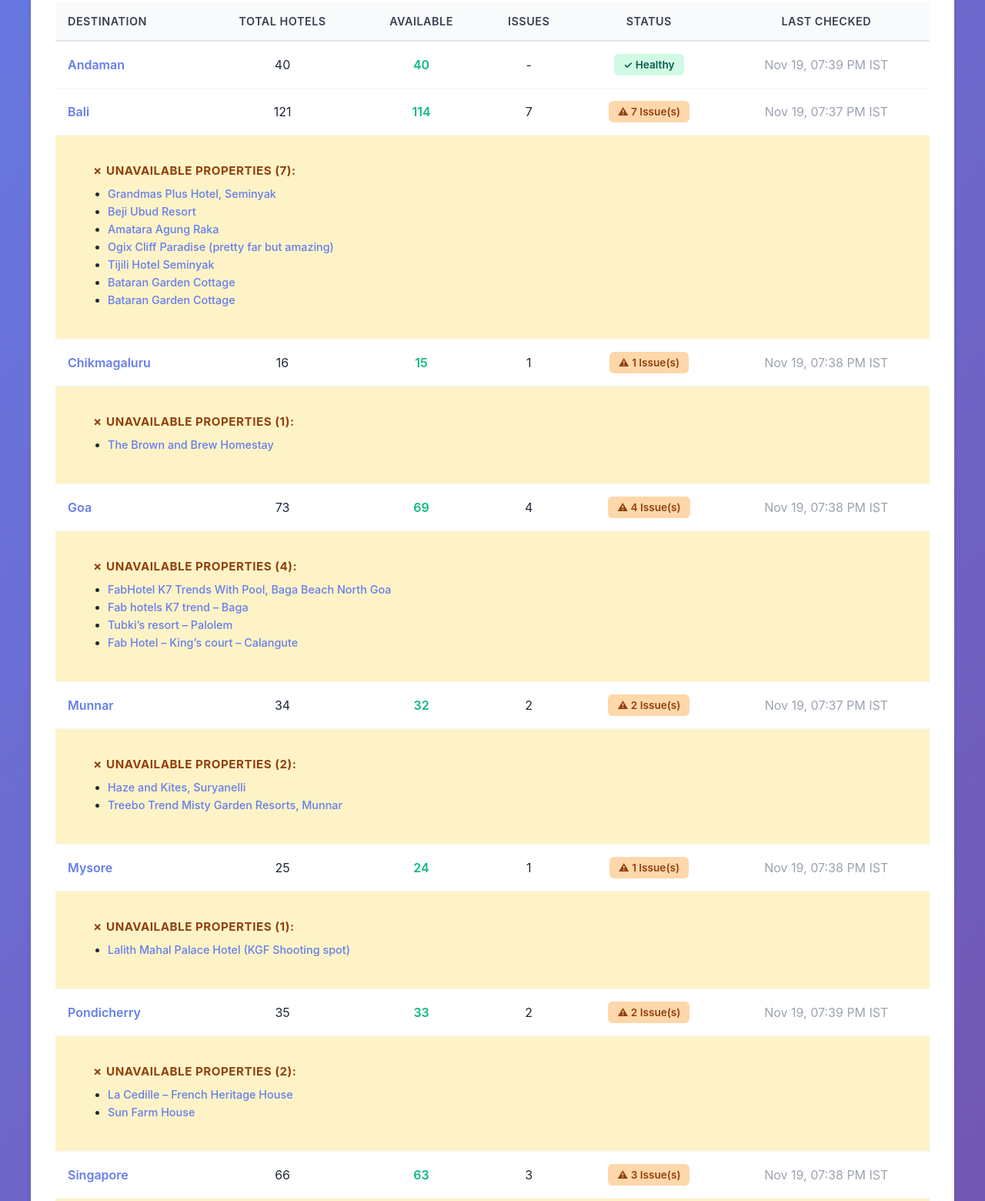
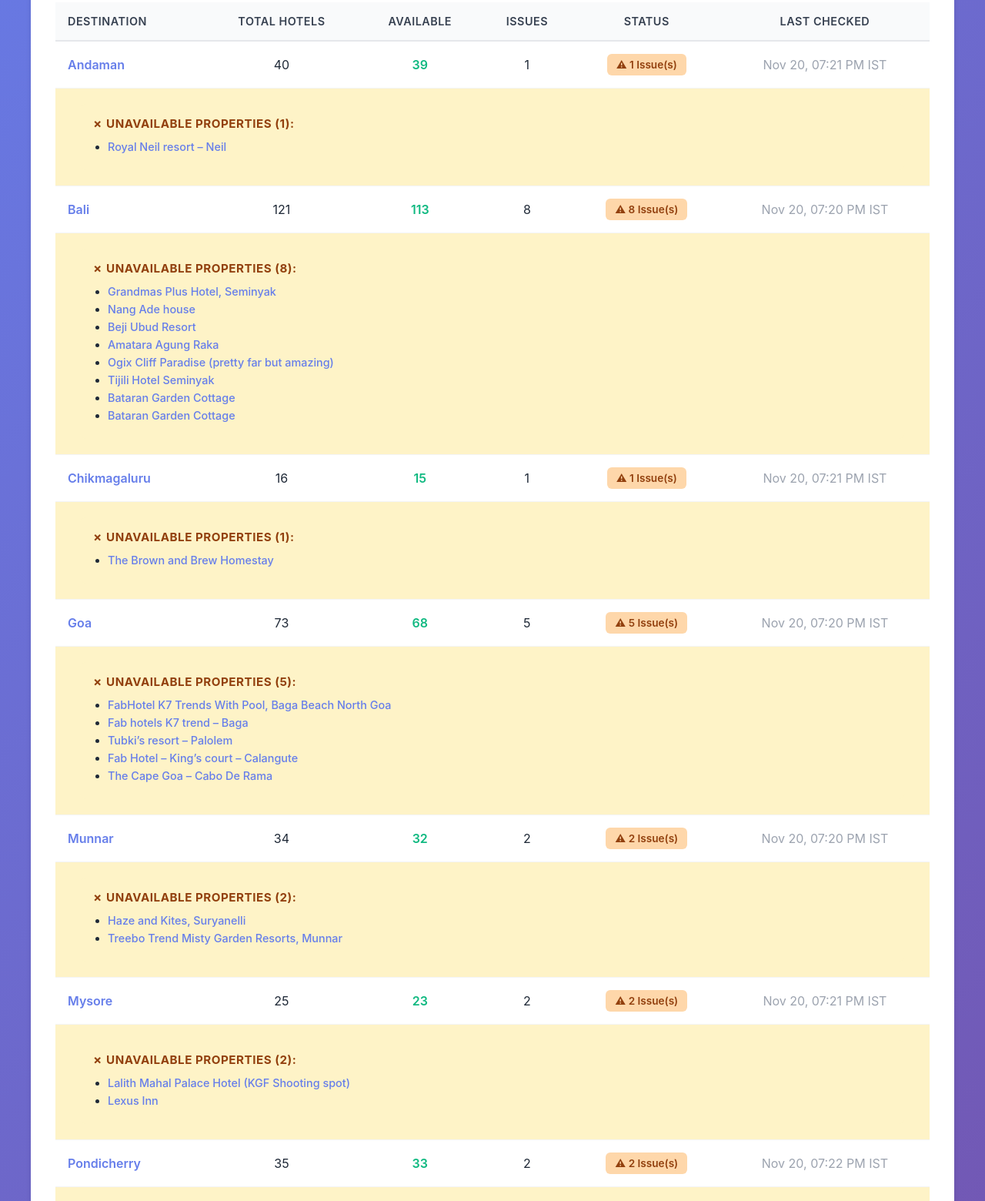
Before and after one commit to sagarsakre/blog_hotel_links_verifier, a plain HTML site: page index.html in a window 1280 px wide. Shown: the part 507-2067 px from the top of the page at 77% size. Drawn offline with Linux system fonts and the light colour scheme.

Commit message:
Update dashboard: Scheduled run caaa3c147b6a4b9bf42084985aca43a25eec4c3c

```diff
--- a/index.html
+++ b/index.html
@@ -289,7 +289,7 @@
             <h1>🏨 Hotel Links Health Dashboard</h1>
             <p class="subtitle">Monitoring Agoda affiliate links across all travel blog posts</p>
             <div class="status-banner">✗ Critical Issues</div>
-            <p class="last-update">Last updated: November 19, 2026 at 07:39 PM IST</p>
+            <p class="last-update">Last updated: November 20, 2026 at 07:22 PM IST</p>
         </header>
 
         <div class="stats-grid">
@@ -302,11 +302,11 @@
                 <div class="stat-label">Total Hotels</div>
             </div>
             <div class="stat-card success">
-                <div class="stat-value">428</div>
+                <div class="stat-value">426</div>
                 <div class="stat-label">Available</div>
             </div>
             <div class="stat-card error">
-                <div class="stat-value">31</div>
+                <div class="stat-value">33</div>
                 <div class="stat-label">Issues</div>
             </div>
         </div>
@@ -332,10 +332,21 @@
                 <a href="https://sakrecubes.com/2024/09/andaman-travel-guide.html" target="_blank" class="destination-link">Andaman</a>
             </td>
             <td class="text-center">40</td>
-            <td class="text-center text-success">40</td>
-            <td class="text-center">-</td>
-            <td class="text-center"><span class="badge badge-success">✓ Healthy</span></td>
-            <td class="text-center text-muted">Nov 19, 07:39 PM IST</td>
+            <td class="text-center text-success">39</td>
+            <td class="text-center">1</td>
+            <td class="text-center"><span class="badge badge-warning">⚠ 1 Issue(s)</span></td>
+            <td class="text-center text-muted">Nov 20, 07:21 PM IST</td>
+        </tr>
+
+        <tr class="details-row">
+            <td colspan="6">
+                <div class="hotel-details">
+                    <div class="hotel-section">
+                        <strong class="section-title unavailable-title">✗ Unavailable Properties (1):</strong>
+                        <ul class="hotel-list"><li><a href="https://www.agoda.com/partners/partnersearch.aspx?pcs=1&cid=1911682&hid=31186661" target="_blank" class="hotel-link">Royal Neil resort – Neil</a></li></ul>
+                    </div>
+                </div>
+            </td>
         </tr>
 
 
@@ -344,18 +355,18 @@
                 <a href="https://sakrecubes.com/2022/10/bali-complete-travel-guide.html" target="_blank" class="destination-link">Bali</a>
             </td>
             <td class="text-center">121</td>
-            <td class="text-center text-success">114</td>
-            <td class="text-center">7</td>
-            <td class="text-center"><span class="badge badge-warning">⚠ 7 Issue(s)</span></td>
-            <td class="text-center text-muted">Nov 19, 07:37 PM IST</td>
+            <td class="text-center text-success">113</td>
+            <td class="text-center">8</td>
+            <td class="text-center"><span class="badge badge-warning">⚠ 8 Issue(s)</span></td>
+            <td class="text-center text-muted">Nov 20, 07:20 PM IST</td>
         </tr>
 
         <tr class="details-row">
             <td colspan="6">
                 <div class="hotel-details">
                     <div class="hotel-section">
-                        <strong class="section-title unavailable-title">✗ Unavailable Properties (7):</strong>
-                        <ul class="hotel-list"><li><a href="https://www.agoda.com/partners/partnersearch.aspx?pcs=1&cid=1911682&hl=en-us&hid=22627043" target="_blank" class="hotel-link">Grandmas Plus Hotel, Seminyak</a></li><li><a href="https://www.agoda.com/partners/partnersearch.aspx?pcs=1&cid=1911682&hl=en-us&hid=109846" target="_blank" class="hotel-link">Beji Ubud Resort</a></li><li><a href="https://www.agoda.com/partners/partnersearch.aspx?pcs=1&cid=1911682&hl=en-us&hid=263325" target="_blank" class="hotel-link">Amatara Agung Raka</a></li><li><a href="https://www.agoda.com/partners/partnersearch.aspx?pcs=1&cid=1911682&hl=en-us&hid=7699523" target="_blank" class="hotel-link">Ogix Cliff Paradise (pretty far but amazing)</a></li><li><a href="https://www.agoda.com/partners/partnersearch.aspx?pcs=1&cid=1911682&hl=en-us&hid=1158942" target="_blank" class="hotel-link">Tijili Hotel Seminyak</a></li><li><a href="https://www.agoda.com/partners/partnersearch.aspx?pcs=1&cid=1911682&hid=2996827" target="_blank" class="hotel-link">Bataran Garden Cottage</a></li><li><a href="https://www.agoda.com/partners/partnersearch.aspx?pcs=1&cid=1911682&hid=2996827" target="_blank" class="hotel-link">Bataran Garden Cottage</a></li></ul>
+                        <strong class="section-title unavailable-title">✗ Unavailable Properties (8):</strong>
+                        <ul class="hotel-list"><li><a href="https://www.agoda.com/partners/partnersearch.aspx?pcs=1&cid=1911682&hl=en-us&hid=22627043" target="_blank" class="hotel-link">Grandmas Plus Hotel, Seminyak</a></li><li><a href="https://www.agoda.com/partners/partnersearch.aspx?pcs=1&cid=1911682&hl=en-us&hid=4220277" target="_blank" class="hotel-link">Nang Ade house</a></li><li><a href="https://www.agoda.com/partners/partnersearch.aspx?pcs=1&cid=1911682&hl=en-us&hid=109846" target="_blank" class="hotel-link">Beji Ubud Resort</a></li><li><a href="https://www.agoda.com/partners/partnersearch.aspx?pcs=1&cid=1911682&hl=en-us&hid=263325" target="_blank" class="hotel-link">Amatara Agung Raka</a></li><li><a href="https://www.agoda.com/partners/partnersearch.aspx?pcs=1&cid=1911682&hl=en-us&hid=7699523" target="_blank" class="hotel-link">Ogix Cliff Paradise (pretty far but amazing)</a></li><li><a href="https://www.agoda.com/partners/partnersearch.aspx?pcs=1&cid=1911682&hl=en-us&hid=1158942" target="_blank" class="hotel-link">Tijili Hotel Seminyak</a></li><li><a href="https://www.agoda.com/partners/partnersearch.aspx?pcs=1&cid=1911682&hid=2996827" target="_blank" class="hotel-link">Bataran Garden Cottage</a></li><li><a href="https://www.agoda.com/partners/partnersearch.aspx?pcs=1&cid=1911682&hid=2996827" target="_blank" class="hotel-link">Bataran Garden Cottage</a></li></ul>
                     </div>
                 </div>
             </td>
@@ -370,7 +381,7 @@
             <td class="text-center text-success">15</td>
             <td class="text-center">1</td>
             <td class="text-center"><span class="badge badge-warning">⚠ 1 Issue(s)</span></td>
-            <td class="text-center text-muted">Nov 19, 07:38 PM IST</td>
+            <td class="text-center text-muted">Nov 20, 07:21 PM IST</td>
         </tr>
 
         <tr class="details-row">
@@ -390,18 +401,18 @@
                 <a href="https://sakrecubes.com/2022/12/goa-complete-travel-guide.html" target="_blank" class="destination-link">Goa</a>
             </td>
             <td class="text-center">73</td>
-            <td class="text-center text-success">69</td>
-            <td class="text-center">4</td>
-            <td class="text-center"><span class="badge badge-warning">⚠ 4 Issue(s)</span></td>
-            <td class="text-center text-muted">Nov 19, 07:38 PM IST</td>
+            <td class="text-center text-success">68</td>
+            <td class="text-center">5</td>
+            <td class="text-center"><span class="badge badge-warning">⚠ 5 Issue(s)</span></td>
+            <td class="text-center text-muted">Nov 20, 07:20 PM IST</td>
         </tr>
 
         <tr class="details-row">
             <td colspan="6">
                 <div class="hotel-details">
                     <div class="hotel-section">
-                        <strong class="section-title unavailable-title">✗ Unavailable Properties (4):</strong>
-                        <ul class="hotel-list"><li><a href="https://www.agoda.com/partners/partnersearch.aspx?pcs=1&cid=1911682&hid=10948272" target="_blank" class="hotel-link">FabHotel K7 Trends With Pool, Baga Beach North Goa</a></li><li><a href="https://www.agoda.com/partners/partnersearch.aspx?pcs=1&cid=1911682&hl=en-us&hid=10948272&currency=INR" target="_blank" class="hotel-link">Fab hotels K7 trend – Baga</a></li><li><a href="https://www.agoda.com/partners/partnersearch.aspx?pcs=1&cid=1911682&hl=en-us&hid=432893&currency=INR" target="_blank" class="hotel-link">Tubki’s resort – Palolem</a></li><li><a href="https://www.agoda.com/partners/partnersearch.aspx?pcs=1&cid=1911682&hl=en-us&hid=5835949&currency=INR" target="_blank" class="hotel-link">Fab Hotel – King’s court – Calangute</a></li></ul>
+                        <strong class="section-title unavailable-title">✗ Unavailable Properties (5):</strong>
+                        <ul class="hotel-list"><li><a href="https://www.agoda.com/partners/partnersearch.aspx?pcs=1&cid=1911682&hid=10948272" target="_blank" class="hotel-link">FabHotel K7 Trends With Pool, Baga Beach North Goa</a></li><li><a href="https://www.agoda.com/partners/partnersearch.aspx?pcs=1&cid=1911682&hl=en-us&hid=10948272&currency=INR" target="_blank" class="hotel-link">Fab hotels K7 trend – Baga</a></li><li><a href="https://www.agoda.com/partners/partnersearch.aspx?pcs=1&cid=1911682&hl=en-us&hid=432893&currency=INR" target="_blank" class="hotel-link">Tubki’s resort – Palolem</a></li><li><a href="https://www.agoda.com/partners/partnersearch.aspx?pcs=1&cid=1911682&hl=en-us&hid=5835949&currency=INR" target="_blank" class="hotel-link">Fab Hotel – King’s court – Calangute</a></li><li><a href="https://www.agoda.com/partners/partnersearch.aspx?pcs=1&cid=1911682&hl=en-us&hid=2025468&currency=INR" target="_blank" class="hotel-link">The Cape Goa – Cabo De Rama</a></li></ul>
                     </div>
                 </div>
             </td>
@@ -416,7 +427,7 @@
             <td class="text-center text-success">32</td>
             <td class="text-center">2</td>
             <td class="text-center"><span class="badge badge-warning">⚠ 2 Issue(s)</span></td>
-            <td class="text-center text-muted">Nov 19, 07:37 PM IST</td>
+            <td class="text-center text-muted">Nov 20, 07:20 PM IST</td>
         </tr>
 
         <tr class="details-row">
@@ -436,18 +447,18 @@
                 <a href="https://sakrecubes.com/2022/06/best-places-to-stay-in-mysore.html" target="_blank" class="destination-link">Mysore</a>
             </td>
             <td class="text-center">25</td>
-            <td class="text-center text-success">24</td>
-            <td class="text-center">1</td>
-            <td class="text-center"><span class="badge badge-warning">⚠ 1 Issue(s)</span></td>
-            <td class="text-center text-muted">Nov 19, 07:38 PM IST</td>
+            <td class="text-center text-success">23</td>
+            <td class="text-center">2</td>
+            <td class="text-center"><span class="badge badge-warning">⚠ 2 Issue(s)</span></td>
+            <td class="text-center text-muted">Nov 20, 07:21 PM IST</td>
         </tr>
 
         <tr class="details-row">
             <td colspan="6">
                 <div class="hotel-details">
                     <div class="hotel-section">
-                        <strong class="section-title unavailable-title">✗ Unavailable Properties (1):</strong>
-                        <ul class="hotel-list"><li><a href="https://www.agoda.com/partners/partnersearch.aspx?pcs=1&cid=1911682&hl=en-us&hid=5163011&currency=INR" target="_blank" class="hotel-link">Lalith Mahal Palace Hotel (KGF Shooting spot)</a></li></ul>
+                        <strong class="section-title unavailable-title">✗ Unavailable Properties (2):</strong>
+                        <ul class="hotel-list"><li><a href="https://www.agoda.com/partners/partnersearch.aspx?pcs=1&cid=1911682&hl=en-us&hid=5163011&currency=INR" target="_blank" class="hotel-link">Lalith Mahal Palace Hotel (KGF Shooting spot)</a></li><li><a href="https://www.agoda.com/partners/partnersearch.aspx?pcs=1&cid=1911682&hl=en-us&hid=35422966&currency=INR" target="_blank" class="hotel-link">Lexus Inn</a></li></ul>
                     </div>
                 </div>
             </td>
@@ -462,7 +473,7 @@
             <td class="text-center text-success">33</td>
             <td class="text-center">2</td>
             <td class="text-center"><span class="badge badge-warning">⚠ 2 Issue(s)</span></td>
-            <td class="text-center text-muted">Nov 19, 07:39 PM IST</td>
+            <td class="text-center text-muted">Nov 20, 07:22 PM IST</td>
         </tr>
 
         <tr class="details-row">
@@ -485,7 +496,7 @@
             <td class="text-center text-success">63</td>
             <td class="text-center">3</td>
             <td class="text-center"><span class="badge badge-warning">⚠ 3 Issue(s)</span></td>
-            <td class="text-center text-muted">Nov 19, 07:38 PM IST</td>
+            <td class="text-center text-muted">Nov 20, 07:21 PM IST</td>
         </tr>
 
         <tr class="details-row">
@@ -505,18 +516,18 @@
                 <a href="https://sakrecubes.com/2023/10/udupi-complete-guide.html" target="_blank" class="destination-link">Udupi</a>
             </td>
             <td class="text-center">18</td>
-            <td class="text-center text-success">15</td>
-            <td class="text-center">3</td>
-            <td class="text-center"><span class="badge badge-warning">⚠ 3 Issue(s)</span></td>
-            <td class="text-center text-muted">Nov 19, 07:38 PM IST</td>
+            <td class="text-center text-success">16</td>
+            <td class="text-center">2</td>
+            <td class="text-center"><span class="badge badge-warning">⚠ 2 Issue(s)</span></td>
+            <td class="text-center text-muted">Nov 20, 07:21 PM IST</td>
         </tr>
 
         <tr class="details-row">
             <td colspan="6">
                 <div class="hotel-details">
                     <div class="hotel-section">
-                        <strong class="section-title unavailable-title">✗ Unavailable Properties (3):</strong>
-                        <ul class="hotel-list"><li><a href="https://www.agoda.com/partners/partnersearch.aspx?pcs=1&cid=1911682&hid=41765771&currency=INR" target="_blank" class="hotel-link">Vyavahar lodge – Maruthi Veetika</a></li><li><a href="https://www.agoda.com/partners/partnersearch.aspx?pcs=1&cid=1911682&hid=30645060&currency=INR" target="_blank" class="hotel-link">Udupi Inn – Brahmagiri</a></li><li><a href="https://www.agoda.com/partners/partnersearch.aspx?pcs=1&cid=1911682&hid=1623129&currency=INR" target="_blank" class="hotel-link">The Ocean Pearl Udupi – Kunjibettu</a></li></ul>
+                        <strong class="section-title unavailable-title">✗ Unavailable Properties (2):</strong>
+                        <ul class="hotel-list"><li><a href="https://www.agoda.com/partners/partnersearch.aspx?pcs=1&cid=1911682&hid=41765771&currency=INR" target="_blank" class="hotel-link">Vyavahar lodge – Maruthi Veetika</a></li><li><a href="https://www.agoda.com/partners/partnersearch.aspx?pcs=1&cid=1911682&hid=1623129&currency=INR" target="_blank" class="hotel-link">The Ocean Pearl Udupi – Kunjibettu</a></li></ul>
                     </div>
                 </div>
             </td>
@@ -528,18 +539,18 @@
                 <a href="https://sakrecubes.com/2024/12/varkala-complete-guide.html" target="_blank" class="destination-link">Varkala</a>
             </td>
             <td class="text-center">25</td>
-            <td class="text-center text-success">19</td>
-            <td class="text-center">6</td>
-            <td class="text-center"><span class="badge badge-warning">⚠ 6 Issue(s)</span></td>
-            <td class="text-center text-muted">Nov 19, 07:37 PM IST</td>
+            <td class="text-center text-success">20</td>
+            <td class="text-center">5</td>
+            <td class="text-center"><span class="badge badge-warning">⚠ 5 Issue(s)</span></td>
+            <td class="text-center text-muted">Nov 20, 07:20 PM IST</td>
         </tr>
 
         <tr class="details-row">
             <td colspan="6">
                 <div class="hotel-details">
                     <div class="hotel-section">
-                        <strong class="section-title unavailable-title">✗ Unavailable Properties (6):</strong>
-                        <ul class="hotel-list"><li><a href="https://www.agoda.com/partners/partnersearch.aspx?pcs=1&cid=1911682&hl=en-us&hid=815805" target="_blank" class="hotel-link">InDa Hotel – 650m from Helipad</a></li><li><a href="https://www.agoda.com/partners/partnersearch.aspx?pcs=1&cid=1911682&hid=31181241" target="_blank" class="hotel-link">Devi Kripa Residency</a></li><li><a href="https://www.agoda.com/partners/partnersearch.aspx?pcs=1&cid=1911682&hid=1476739" target="_blank" class="hotel-link">Varkala Marine Palace</a></li><li><a href="https://www.agoda.com/partners/partnersearch.aspx?pcs=1&cid=1911682&hid=64246719" target="_blank" class="hotel-link">Sky’s Surf Hostel</a></li><li><a href="https://www.agoda.com/partners/partnersearch.aspx?pcs=1&cid=1911682&hl=en-us&hid=1476739" target="_blank" class="hotel-link">Varkala Marine Palace</a></li><li><a href="https://www.agoda.com/partners/partnersearch.aspx?pcs=1&cid=1911682&hid=32913405" target="_blank" class="hotel-link">Leisure Valley Beach Resort</a></li></ul>
+                        <strong class="section-title unavailable-title">✗ Unavailable Properties (5):</strong>
+                        <ul class="hotel-list"><li><a href="https://www.agoda.com/partners/partnersearch.aspx?pcs=1&cid=1911682&hl=en-us&hid=815805" target="_blank" class="hotel-link">InDa Hotel – 650m from Helipad</a></li><li><a href="https://www.agoda.com/partners/partnersearch.aspx?pcs=1&cid=1911682&hid=31181241" target="_blank" class="hotel-link">Devi Kripa Residency</a></li><li><a href="https://www.agoda.com/partners/partnersearch.aspx?pcs=1&cid=1911682&hid=1476739" target="_blank" class="hotel-link">Varkala Marine Palace</a></li><li><a href="https://www.agoda.com/partners/partnersearch.aspx?pcs=1&cid=1911682&hid=64246719" target="_blank" class="hotel-link">Sky’s Surf Hostel</a></li><li><a href="https://www.agoda.com/partners/partnersearch.aspx?pcs=1&cid=1911682&hl=en-us&hid=1476739" target="_blank" class="hotel-link">Varkala Marine Palace</a></li></ul>
                     </div>
                 </div>
             </td>
@@ -554,7 +565,7 @@
             <td class="text-center text-success">4</td>
             <td class="text-center">2</td>
             <td class="text-center"><span class="badge badge-warning">⚠ 2 Issue(s)</span></td>
-            <td class="text-center text-muted">Nov 19, 07:39 PM IST</td>
+            <td class="text-center text-muted">Nov 20, 07:21 PM IST</td>
         </tr>
 
         <tr class="details-row">
```
